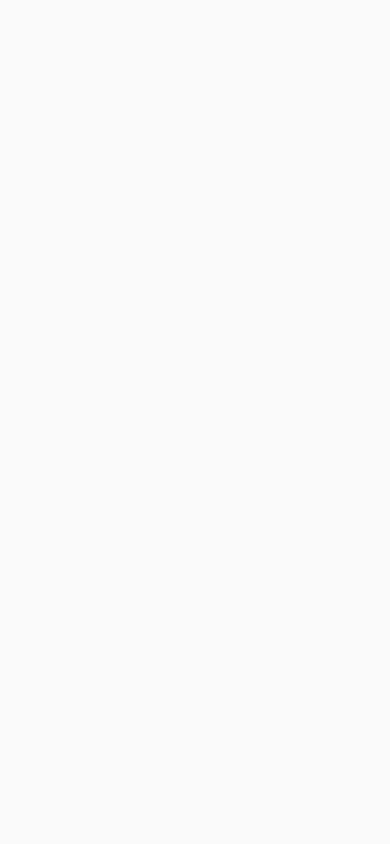
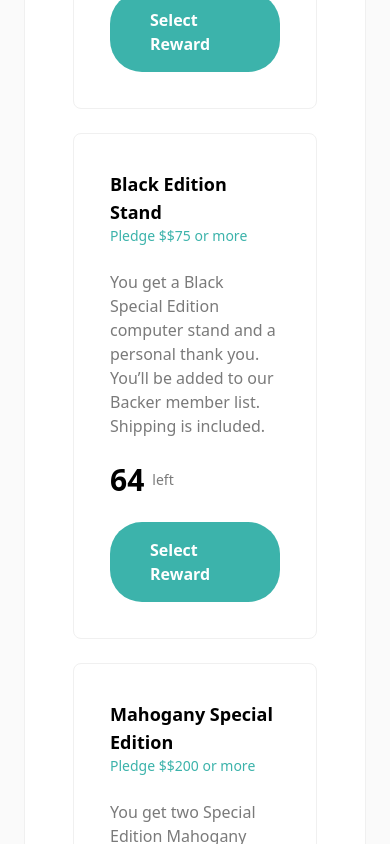
Before and after one commit to casbern/crowdfund-page, a React (Vite) app: page / in a window 390 px wide. Shown: the part 2160-3004 px from the top of the page. Before the commit the page ends 1860 px from the top, so only its background shows below. Built offline with nearby package versions, Linux system fonts and the light colour scheme.

Commit message:
added responsive cards component

```diff
--- a/src/App.tsx
+++ b/src/App.tsx
@@ -3,6 +3,7 @@ import Button  from "./components/Button"
 
 import icon from "./assets/icon.svg"
 import bookmarkIcon from "./assets/bookmark-icon.svg"
+import Card from "./components/Card"
 
 function App() {
 
@@ -92,10 +93,36 @@ function App() {
             Placing your monitor at eye level has the potential to improve your posture
             and make you more comfortable while at work, helping you stay focused on the task at hand.
           </p>
-          <p className="text-txt mt-7">
+          <p className="text-txt mt-7 mb-10">
             Featuring artisan craftsmanship, the simplicity of design creates extra desk space
             below your computer to allow notepads, pens, and USB drives to be stored under the stand.
           </p>
+
+          <Card
+            title="Bamboo Stand"
+            pledge="25"
+            description="You get an ergonomic stand made of natural bamboo.
+            You've helped us launch our promotional campaign, and you’ll
+            be added to a special Backer member list."
+            left="101"
+          />
+
+          <Card
+            title="Black Edition Stand"
+            pledge="75"
+            description="You get a Black Special Edition computer stand and a personal thank you.
+            You’ll be added to our Backer member list. Shipping is included."
+            left="64"
+          />
+
+          <Card
+            title="Mahogany Special Edition"
+            pledge="200"
+            description="You get two Special Edition Mahogany stands, a Backer T-Shirt,
+            and a personal thank you. You’ll be added to our Backer member list. Shipping is included. "
+            left="0"
+          />
+
         </div>
 
       </div>
--- a/src/components/Card.tsx
+++ b/src/components/Card.tsx
@@ -1,21 +1,29 @@
 import Button from "./Button"
 
-const Card = () => {
+interface CardProps {
+  title: string;
+  pledge: string;
+  description: string;
+  left: string;
+}
+
+const Card = ({title, pledge, description, left}: CardProps) => {
   return (
-    <div>
-      <div>
-        <h3>Bamboo Stand</h3>
-        <span>Pledge $25 or more</span>
+    <div className="border border-border rounded-lg p-9 mb-6">
+      <div className="flex flex-col md:flex-row items-start md:items-center md:justify-between mb-6">
+        <h3 className="text-lg font-bold">{title}</h3>
+        <span className="text-sm font-medium text-call-action">Pledge $${pledge} or more</span>
       </div>
 
-      <p>
-        You get an ergonomic stand made of natural bamboo.
-        You've helped us launch our promotional campaign, and you’ll
-        be added to a special Backer member list.
+      <p className="text-txt mb-6 text-base font-normal">
+        {description}
       </p>
 
-      <div>
-        <span> <strong>101</strong> left</span>
+      <div className="flex flex-col md:flex-row items-start md:items-center justify-between">
+        <div className="flex items-center gap-2  mb-6 md:mb-0">
+          <strong className="text-3xl font-bold">{left}</strong>
+          <span className="text-txt text-sm font-normal">left</span>
+        </div>
         <Button>Select Reward</Button>
       </div>
     </div>
```
